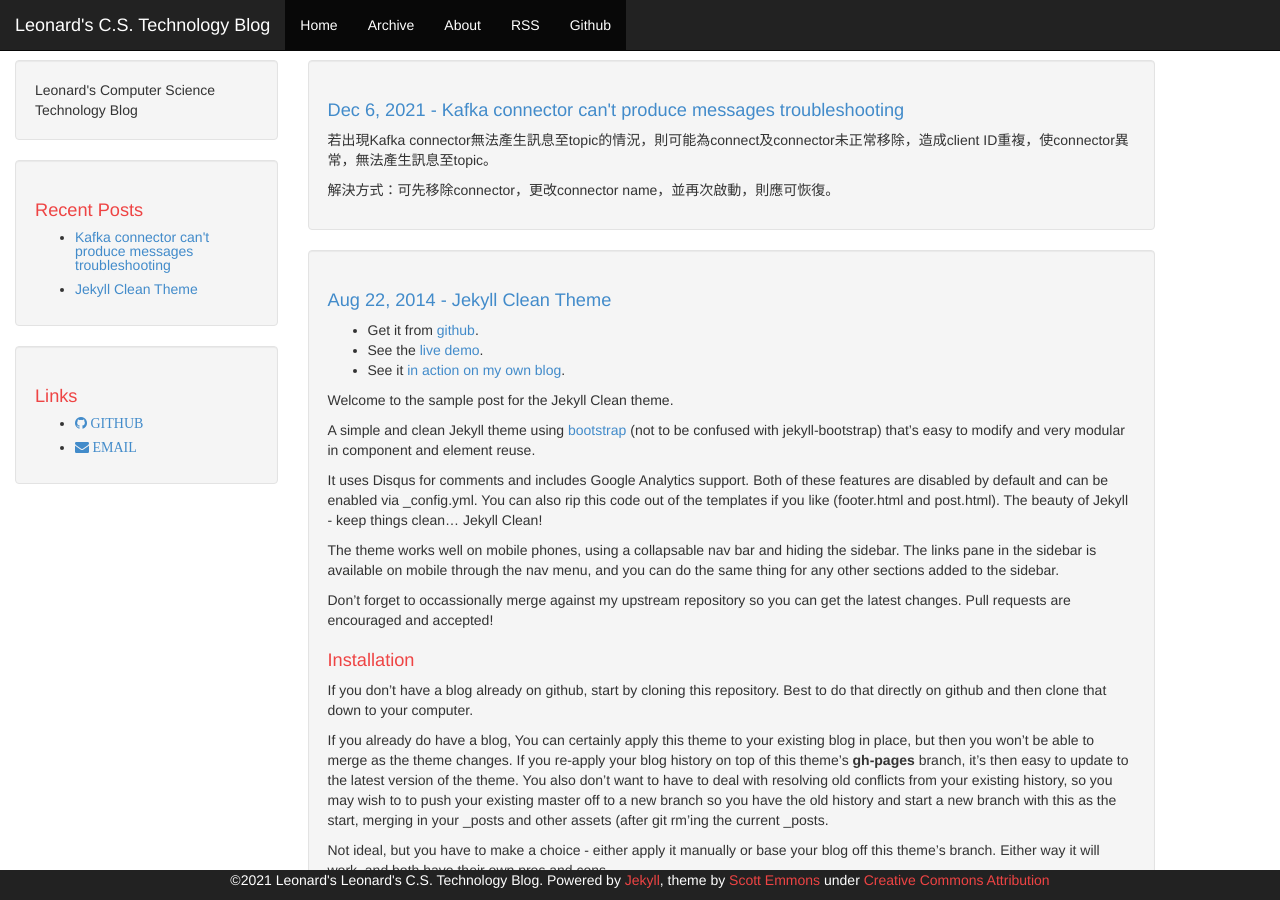
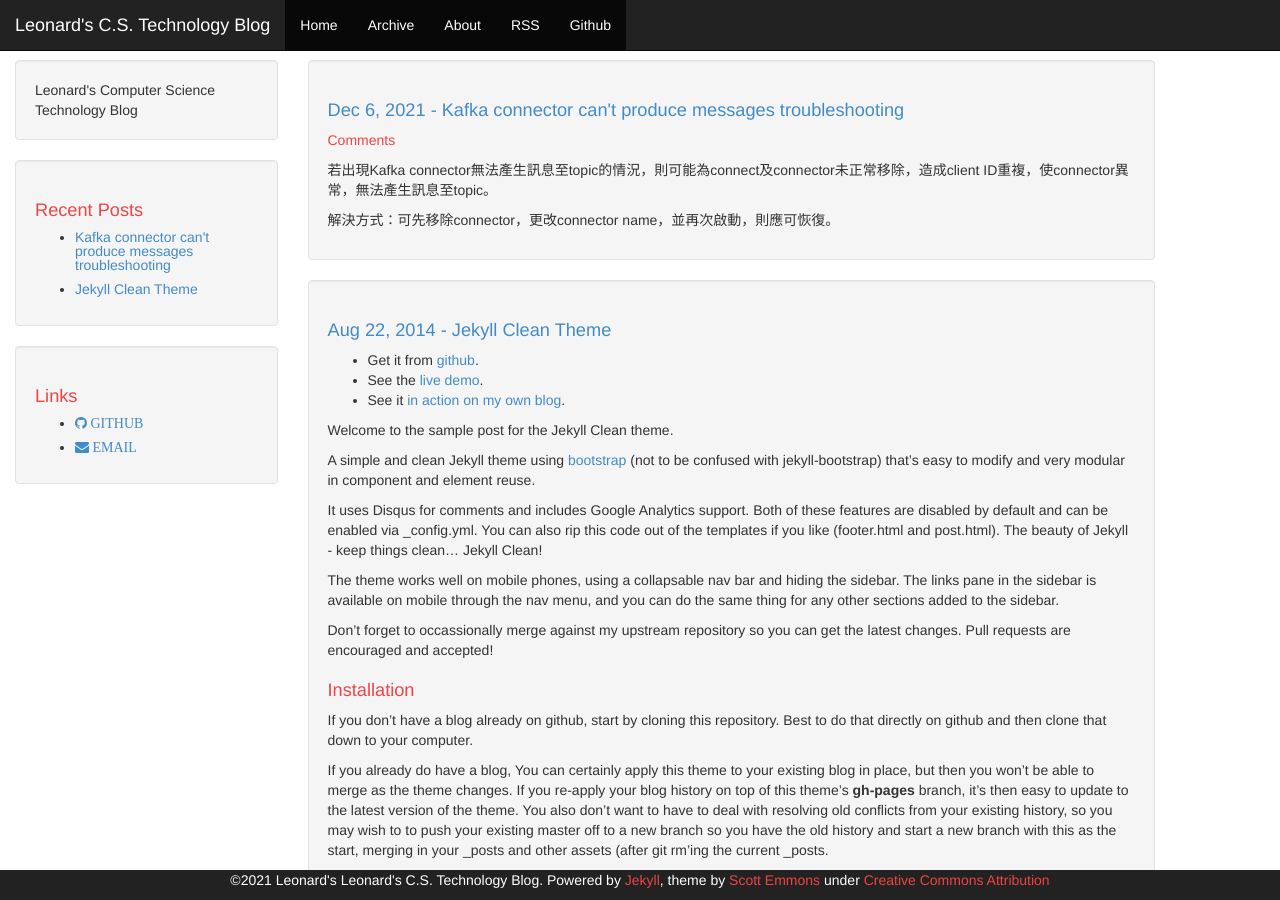
Before and after one commit to TsungJu/tsungju.github.io, a Jekyll site: the page built from index.html, in a window 1280 px wide and 900 px high. Built offline with Jekyll 4.4.1, drawn with Linux system fonts in a browser that asks for light colours; the list of posts is cut into pages by our own code; comment, search, counter and statistics services are not loaded.

Commit message:
Add comments page

```diff
--- a/_config.yml
+++ b/_config.yml
@@ -29,7 +29,7 @@ comments: true
 isso: ''
 
 # Set this to your disqus shortname to enable comments via disqus. Set to '' to disable disqus.
-disqus: ''
+disqus: 'comments'
 
 permalink: /:year/:month/:title
 paginate: 3
```
